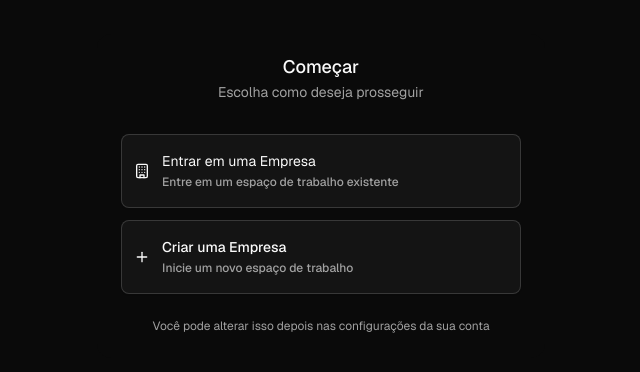
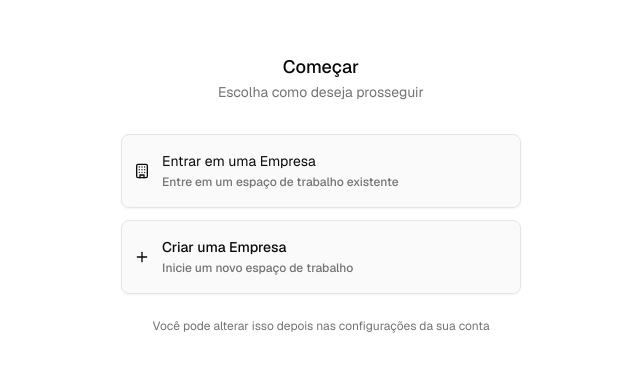
Before and after one commit to carloshenryck/StockUp, a Next.js app in the folder front-end/: page /start in a window 1280 px wide. Shown: the part 204-576 px from the top of the page, without its empty margins (319-959 px from the left). Built offline with nearby package versions, Linux system fonts and the light colour scheme.

Commit message:
style: some component colors

```diff
--- a/front-end/src/app/(private)/start/join/page.tsx
+++ b/front-end/src/app/(private)/start/join/page.tsx
@@ -34,7 +34,7 @@ export default function JoinPage() {
               <Input
                 type="text"
                 placeholder="Digite o código de convite..."
-                className="pl-10 h-12 bg-muted/40 border-0 shadow-none focus-visible:ring-1 text-sm"
+                className="pl-10 h-12 bg-muted/70 border-0 shadow-none focus-visible:ring-1 text-sm"
               />
             </div>
 
--- a/front-end/src/app/(private)/start/page.tsx
+++ b/front-end/src/app/(private)/start/page.tsx
@@ -25,7 +25,7 @@ export default function StartPage() {
             <Link href="/start/join">
               <Button
                 variant="outline"
-                className="w-full h-auto flex items-center gap-3 p-4 justify-start hover:bg-muted"
+                className="w-full h-auto flex items-center gap-3 p-4 justify-start bg-input/20 hover:bg-input/50"
               >
                 <Building className="h-5 w-5" />
                 <div className="text-left">
@@ -39,7 +39,7 @@ export default function StartPage() {
 
             <Button
               variant="outline"
-              className="w-full h-auto flex items-center gap-3 p-4 justify-start hover:bg-muted"
+              className="w-full h-auto flex items-center gap-3 p-4 justify-start bg-input/20 hover:bg-input/50"
             >
               <Plus className="h-5 w-5" />
               <div className="text-left">
--- a/front-end/src/app/layout.tsx
+++ b/front-end/src/app/layout.tsx
@@ -26,7 +26,7 @@ export default function RootLayout({
   return (
     <html lang="pt-BR">
       <body
-        className={`${geistSans.variable} ${geistMono.variable} font-sans antialiased dark`}
+        className={`${geistSans.variable} ${geistMono.variable} font-sans antialiased`}
       >
         {children}
         <Toaster richColors closeButton />
```
